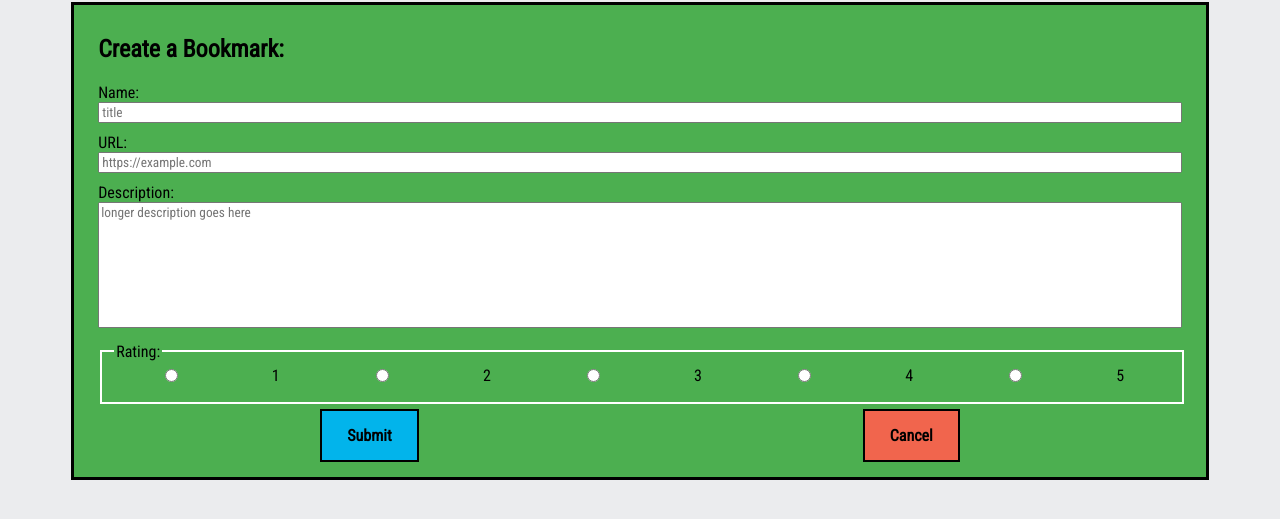
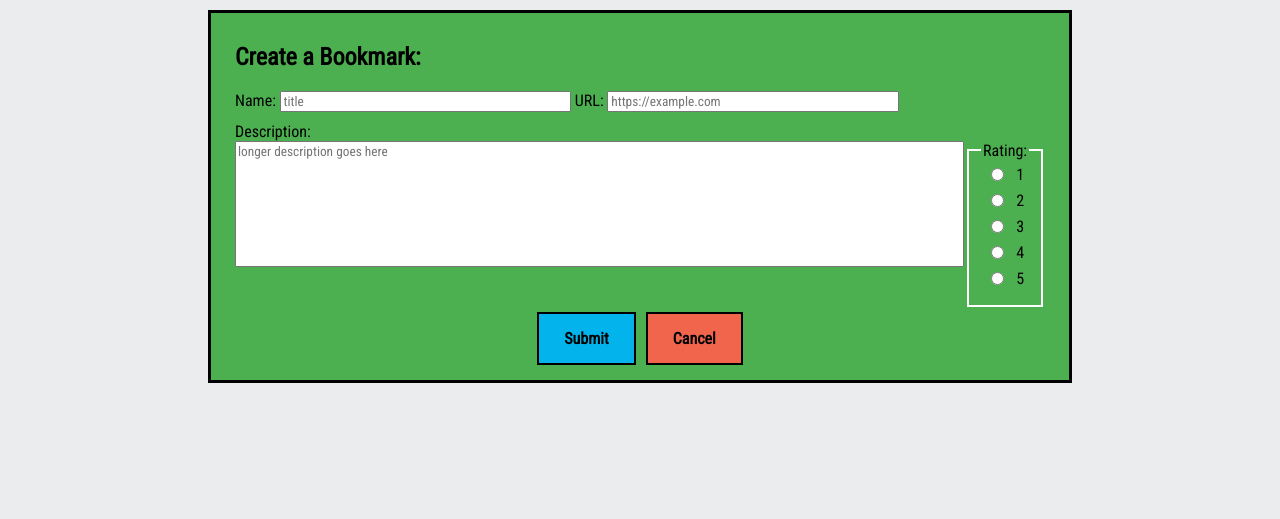
Before and after one commit to thinkful-ei-narwhal/cesar-bookmarks-app, a website built with webpack: page src/index.html in a window 1280 px wide. Both pictures are taken after a click on the button "ADD BOOKMARK". Shown: the part 79-598 px from the top of the page. Built offline with nearby package versions, Linux system fonts and the light colour scheme; no server answers.

Commit message:
finished css

```diff
--- a/src/scripts/bookmarks.js
+++ b/src/scripts/bookmarks.js
@@ -23,16 +23,14 @@ const generateBookmarkControls = function() {
         createBookmarkView = `
         <form class="createNew-form" name="createNew-form">
             <h2>Create a Bookmark:</h2>
+            <section class="inputs">
             <label for="title">Name:</label>
-            <br>
             <input type="text" id="title" name="title" class="title" placeholder="title">
-            <br>
             <label for="url">URL:</label>
-            <br>
             <input type="text" id="url" name="url" class="url" placeholder="https://example.com">
-            <br>
+            </section>
             <label for="description">Description:</label>
-            <br>
+            <section class="details">
             <textarea name="desc" rows="8" cols="30" id="description" name="desc" placeholder="longer description goes here"></textarea>
             <fieldset class="rate">
             <legend>Rating:</legend>
@@ -47,6 +45,7 @@ const generateBookmarkControls = function() {
             <input type="radio" id="star5" name="rating" class="rating" value="5" />
             <label for="star5" title="text">5</label>
             </fieldset>
+            </section>
             <section class= "button-controls">
             <button type= "submit" class="submit-button button blue">Submit</button>
             <button class="cancel-button toogle button red">Cancel</button>
--- a/src/styles/index.css
+++ b/src/styles/index.css
@@ -19,9 +19,7 @@ h1{
     background-color: rgb(241, 101, 77);
 }
 
-button{
-    cursor: pointer;
-}
+button{cursor: pointer;}
 
 form .button {
     padding: 15px 25px;
@@ -71,9 +69,7 @@ fieldset{
     justify-content: space-around;
 }
 
-textarea {
-    resize: none;
-}
+textarea {resize: none;}
 
 ul {
     display: flex;
@@ -118,7 +114,7 @@ ul {
 
 .star-rating{
     margin-left: 24px;
-    width: 50%;
+    width: 90%;
 }
 
 li p{
@@ -126,12 +122,62 @@ li p{
     margin: 0;
 }
 
-.rating{
-    padding: 10px;
-}
+.url-button{border-radius: 10px;}
 
-.checked {
-    color: orange;
-}
+.rating{padding: 10px;}
+
+.checked {color: orange;}
 
 /* viewport change after 400px */
+@media (min-width: 500px) {
+    body{
+        display: flex;
+        flex-direction: column;
+        justify-content:center;
+        width: 80%;
+        margin-left: auto;
+        margin-right: auto;
+    }
+    .title, .url, fieldset{width: 36%;}
+
+    #description{width: 77%;}
+
+    .details{
+        display: flex;
+        justify-content:space-between;
+        align-items:flex-start;
+    }
+    fieldset{
+        align-items:flex-start;
+        flex-wrap:wrap;
+        width: 50px;
+    }
+    .button-controls{
+        justify-content:center;
+    }
+    .bookmark{width: 85%;}
+    .url-button{
+        width: 50%;
+        align-self: center;
+    }
+}
+@media (min-width: 700px) {
+    body{
+        display: flex;
+        flex-direction: column;
+        justify-content:center;
+        width: 75%;
+        margin-left: auto;
+        margin-right: auto;
+    }
+
+    #description{width: 90%;}
+
+    .button-controls{
+        justify-content:space-around;
+    }
+
+    form .button-controls{
+        justify-content:center;
+    }
+}
```
